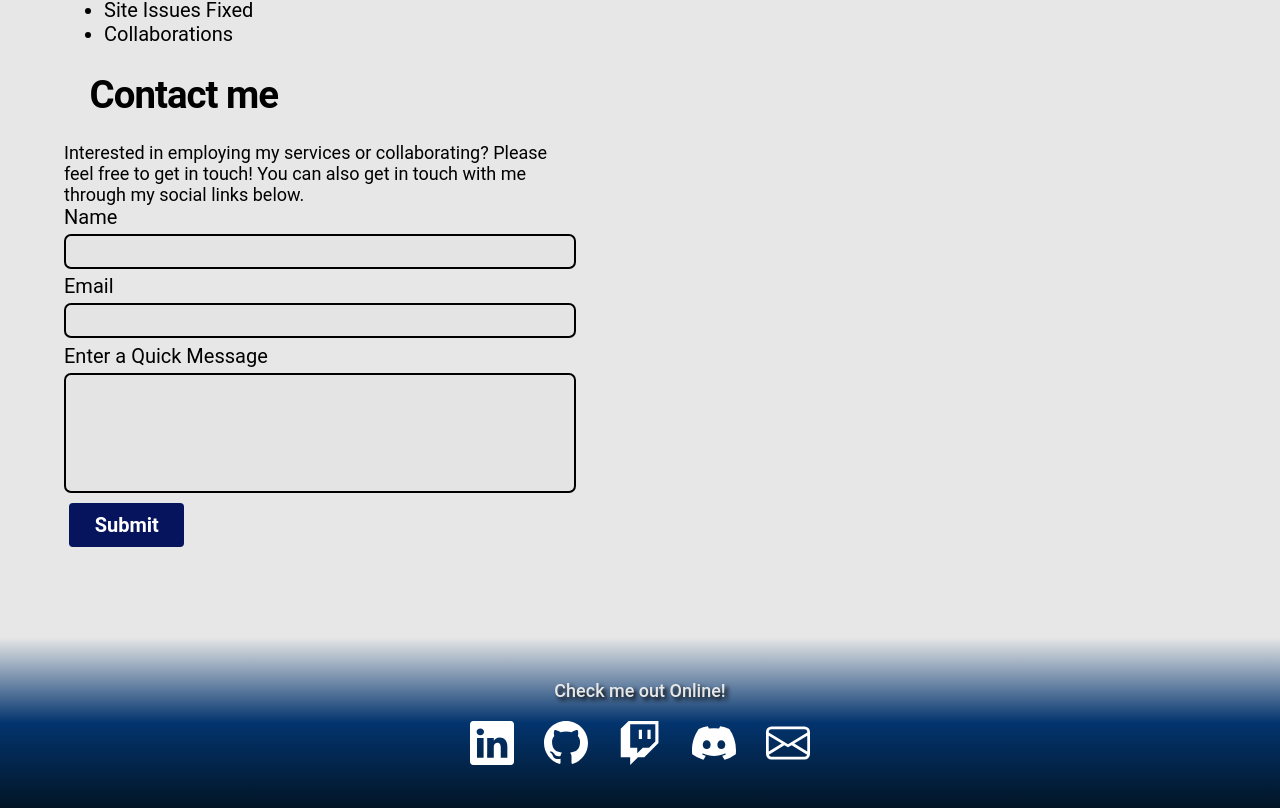
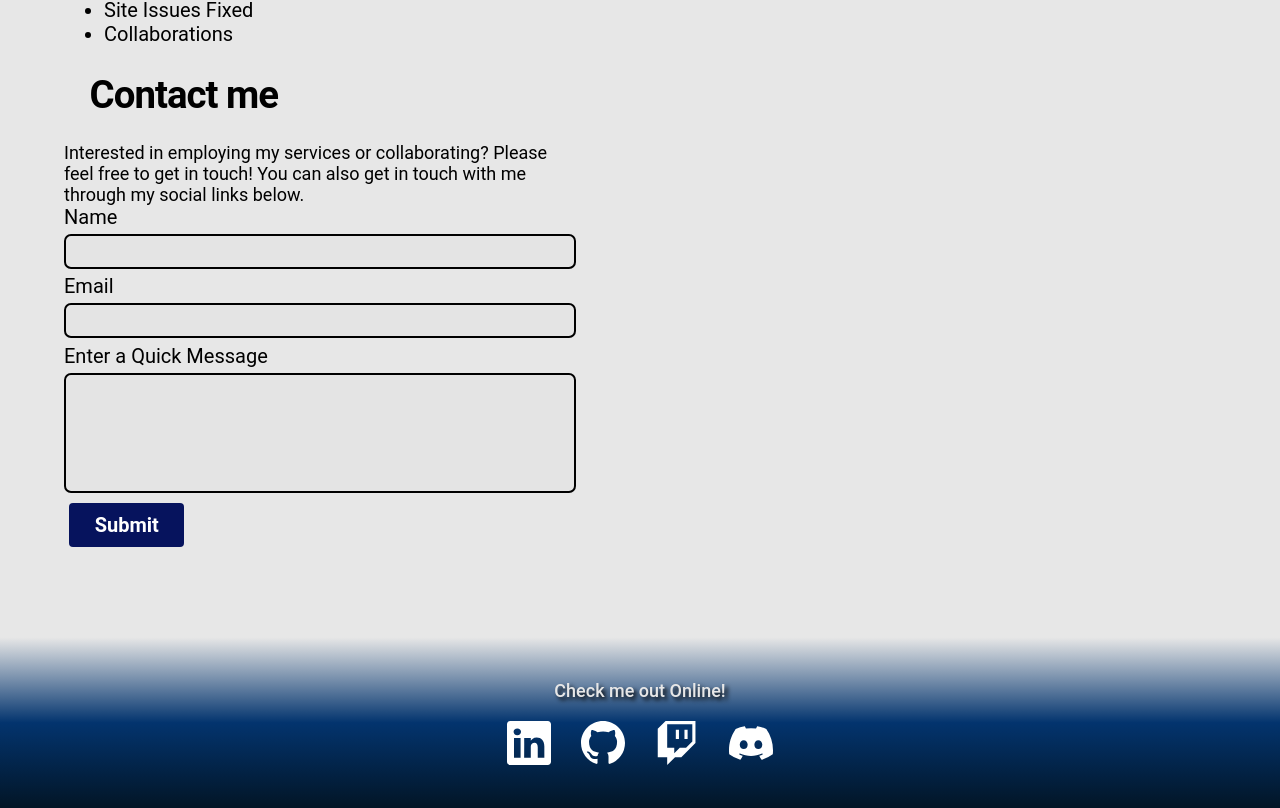
Before and after one commit to CRobinson1985/Portfolio, a React (Vite) app: page / in a window 1280 px wide. Shown: the part 6143-6951 px from the top of the page. Built offline with nearby package versions, Linux system fonts and the light colour scheme; a web font is replaced by a local one.

Commit message:
v0.31 --Removed email social link. It's redundant as I have a contact form for the same purpose.

```diff
--- a/src/components/Footer/footer.jsx
+++ b/src/components/Footer/footer.jsx
@@ -51,13 +51,6 @@ export default function Footer () {
             alt="Discord Logo"
         /></a>
 
-        <a className="social-card" href="mailto:crobinson92828@gmail.com">
-          <img
-            className="social-icons"
-            src={emailSocial}
-            alt="Email Me Icon"
-            />
-            </a>
       </div>
     </footer>
   );
```
